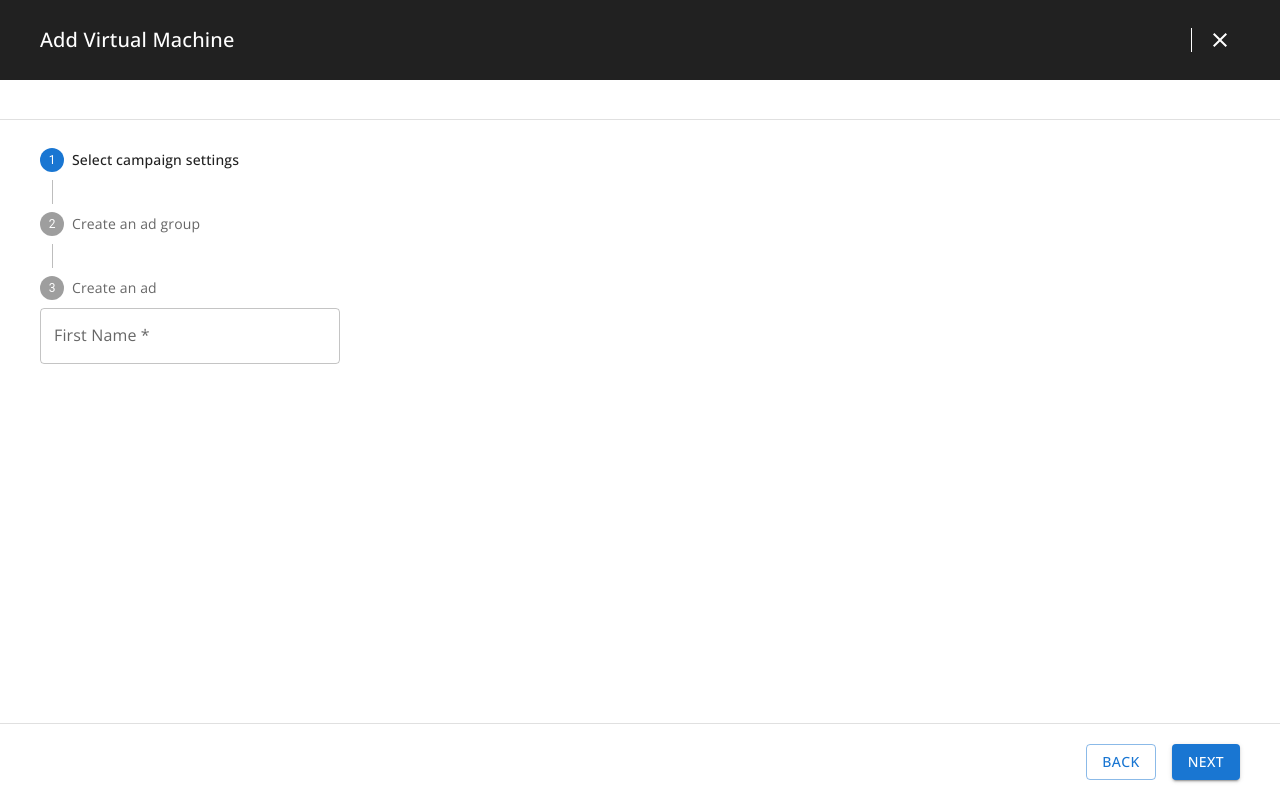
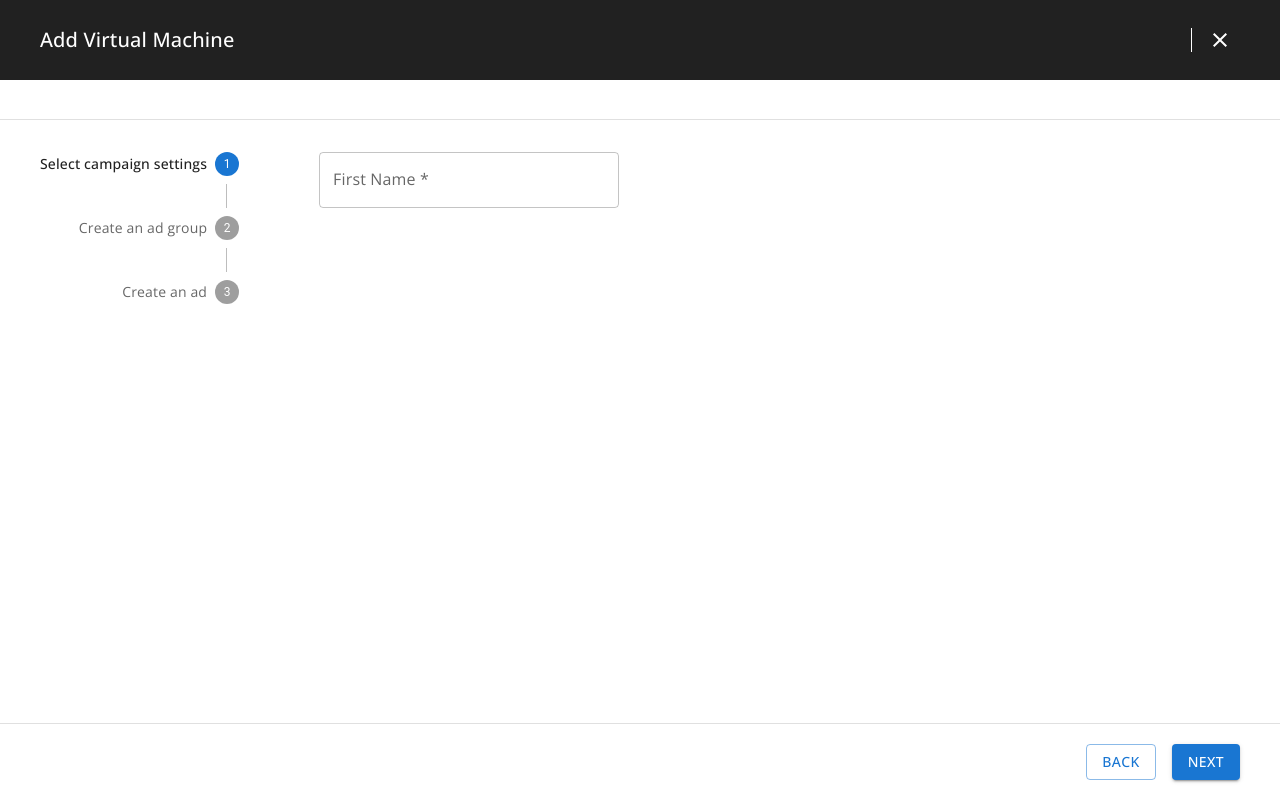
Before and after one commit to nodetempest/vm-manager, a React (Vite) app: page /add-vm in a window 1280 px wide. Built offline with nearby package versions, Linux system fonts and the light colour scheme.

Commit message:
style stepper

```diff
--- a/src/pages/AddVM/AddVM.tsx
+++ b/src/pages/AddVM/AddVM.tsx
@@ -1,5 +1,6 @@
 import * as React from "react";
 import { UseFormHandleSubmit, UseFormReturn } from "react-hook-form";
+import { useNavigate, NavigateFunction } from "react-router-dom";
 import {
   Box,
   Button,
@@ -58,6 +59,10 @@ export class Base extends React.Component<TWithStateProps, TAddVMState> {
   };
 
   handleBack = () => {
+    if (this.state.activeStep === 0) {
+      this.props.navigate("..");
+    }
+
     this.validate(() => {
       this.setState((prev) => ({
         ...prev,
@@ -98,15 +103,34 @@ export class Base extends React.Component<TWithStateProps, TAddVMState> {
         <Box
           component="main"
           sx={{
-            p: "20px 40px",
+            p: "0px 40px",
             flexGrow: 1,
             maxWidth: "1360px",
             alignSelf: "center",
             width: 1,
           }}
         >
-          <Box sx={{ width: "100%", maxWidth: 1000 }}>
-            <Stepper nonLinear activeStep={activeStep} orientation="vertical">
+          <Box sx={{ maxWidth: 1000, display: "flex", gap: 6 }}>
+            <Stepper
+              nonLinear
+              activeStep={activeStep}
+              orientation="vertical"
+              sx={{
+                pt: 3,
+                "& .MuiStepLabel-labelContainer": { order: -1 },
+                "& .MuiStepButton-root": { justifyContent: "end" },
+                "& .MuiStepConnector-line": {
+                  borderRightStyle: "solid",
+                  borderRightWidth: 1,
+                  borderLeftWidth: 0,
+                },
+                "& .MuiStepConnector-root": { ml: 0, mr: "12px" },
+                "& .MuiStepLabel-iconContainer": {
+                  pr: 0,
+                  pl: 1,
+                },
+              }}
+            >
               {steps.map((label, index) => (
                 <Step
                   key={label}
@@ -121,6 +145,7 @@ export class Base extends React.Component<TWithStateProps, TAddVMState> {
                 </Step>
               ))}
             </Stepper>
+            <Box sx={{ p: 4 }}>
               {
                 [
                   <StepOne control={stepOneForm.control} />,
@@ -128,6 +153,7 @@ export class Base extends React.Component<TWithStateProps, TAddVMState> {
                   <div>form3</div>,
                 ][activeStep]
               }
+            </Box>
           </Box>
         </Box>
         <Footer>
@@ -149,6 +175,7 @@ export type TWithStateProps = {
   stepOneForm: UseFormReturn<IStepOneFormInput>;
   stepTwoForm: TMockForm;
   stepThreeForm: TMockForm;
+  navigate: NavigateFunction;
 };
 
 const createMockForm = (): TMockForm => {
@@ -165,12 +192,14 @@ const withState = <P extends TWithStateProps>(
     const stepOneForm = useStepOneForm();
     const stepTwoForm = createMockForm();
     const stepThreeForm = createMockForm();
+    const navigate = useNavigate();
     return (
       <Component
         {...(props as P)}
         stepOneForm={stepOneForm}
         stepTwoForm={stepTwoForm}
         stepThreeForm={stepThreeForm}
+        navigate={navigate}
       />
     );
   };
```
Lines whose indentation alone changed are shown as unchanged.
